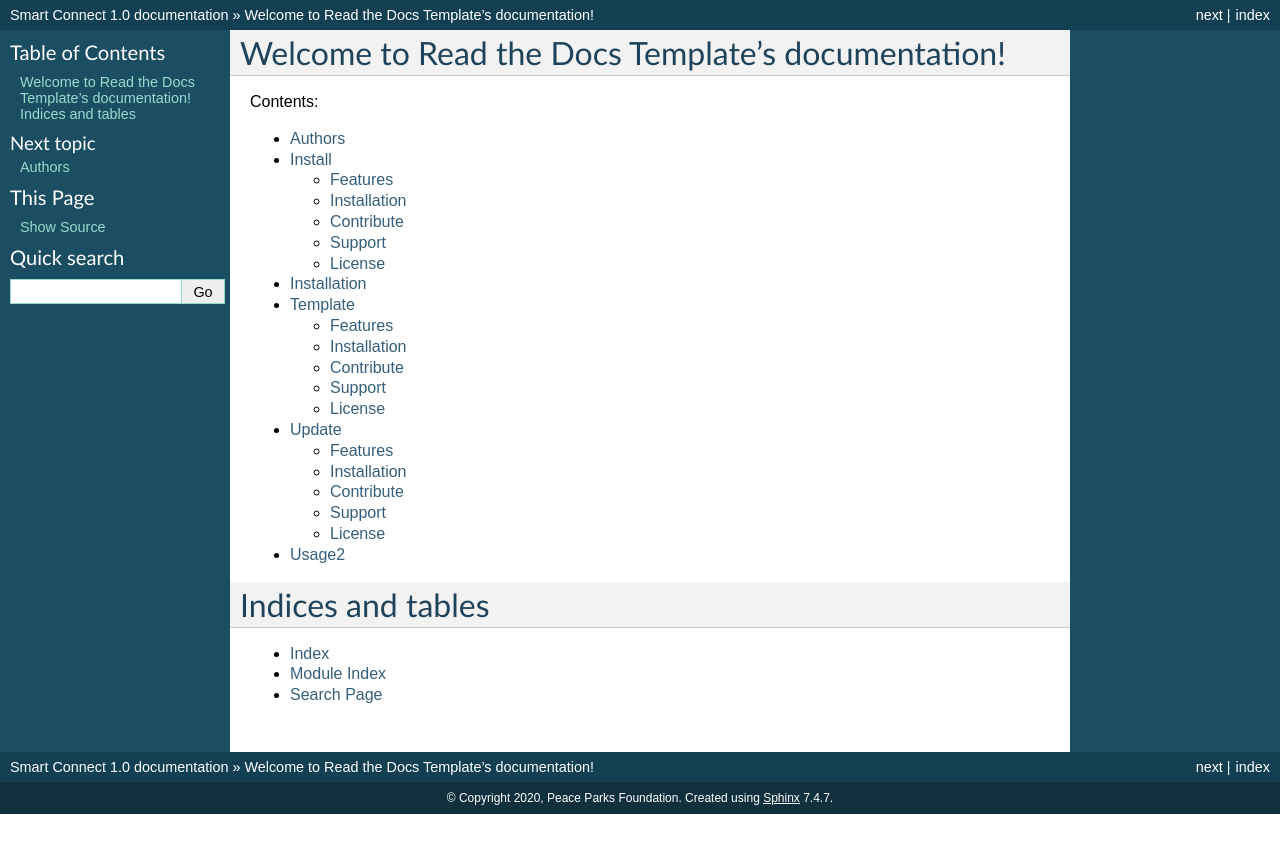
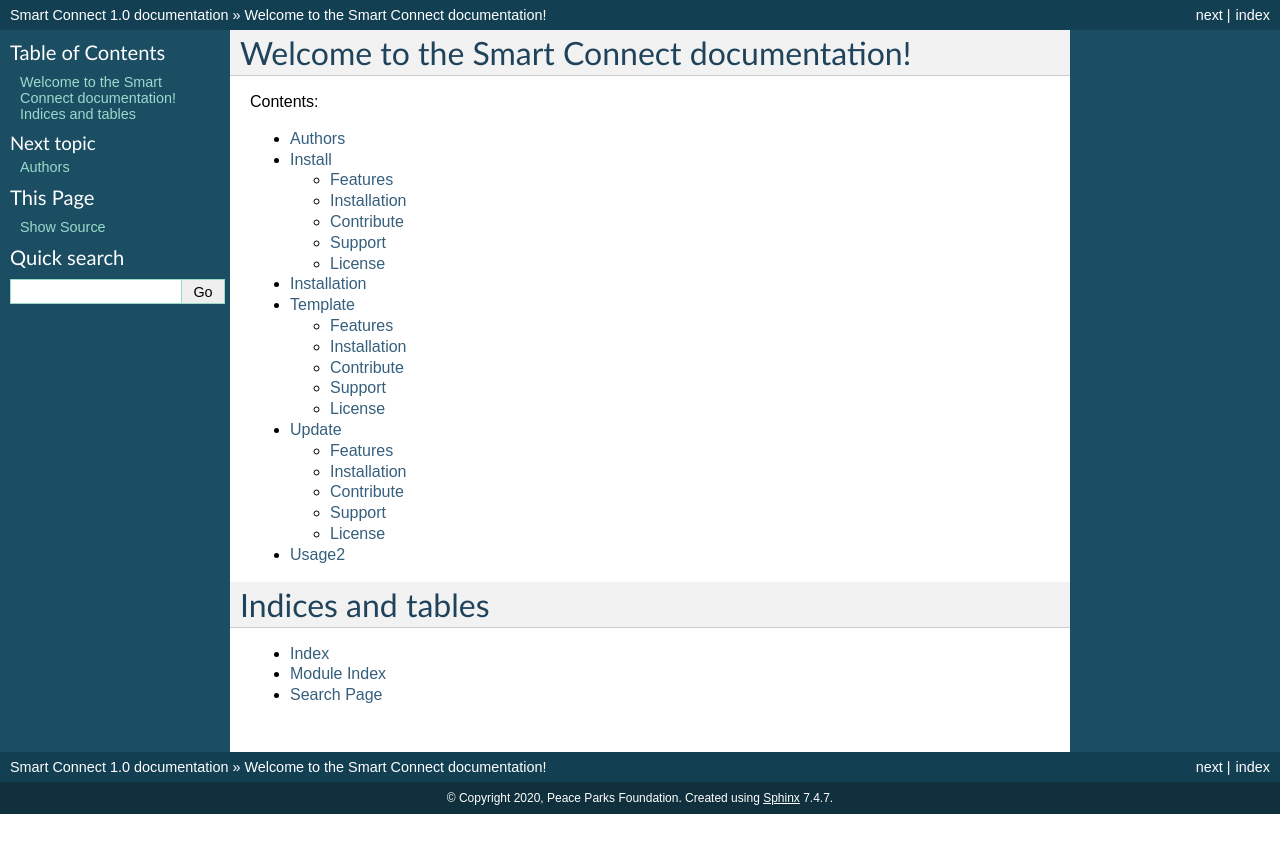
Before and after one commit to Brennan-Walsh/smartconnect, a Sphinx documentation site: the page built from docs/index.rst, in a window 1280 px wide. Shown: the top 853 px of the page. Built offline with Sphinx 7.4.7, drawn with Linux system fonts in a browser that asks for light colours.

Commit message:
Update index.rst

```diff
--- a/docs/index.rst
+++ b/docs/index.rst
@@ -3,7 +3,7 @@
    You can adapt this file completely to your liking, but it should at least
    contain the root `toctree` directive.
 
-Welcome to Read the Docs Template's documentation!
+Welcome to the Smart Connect documentation!
 ==================================================
 
 Contents:
```
